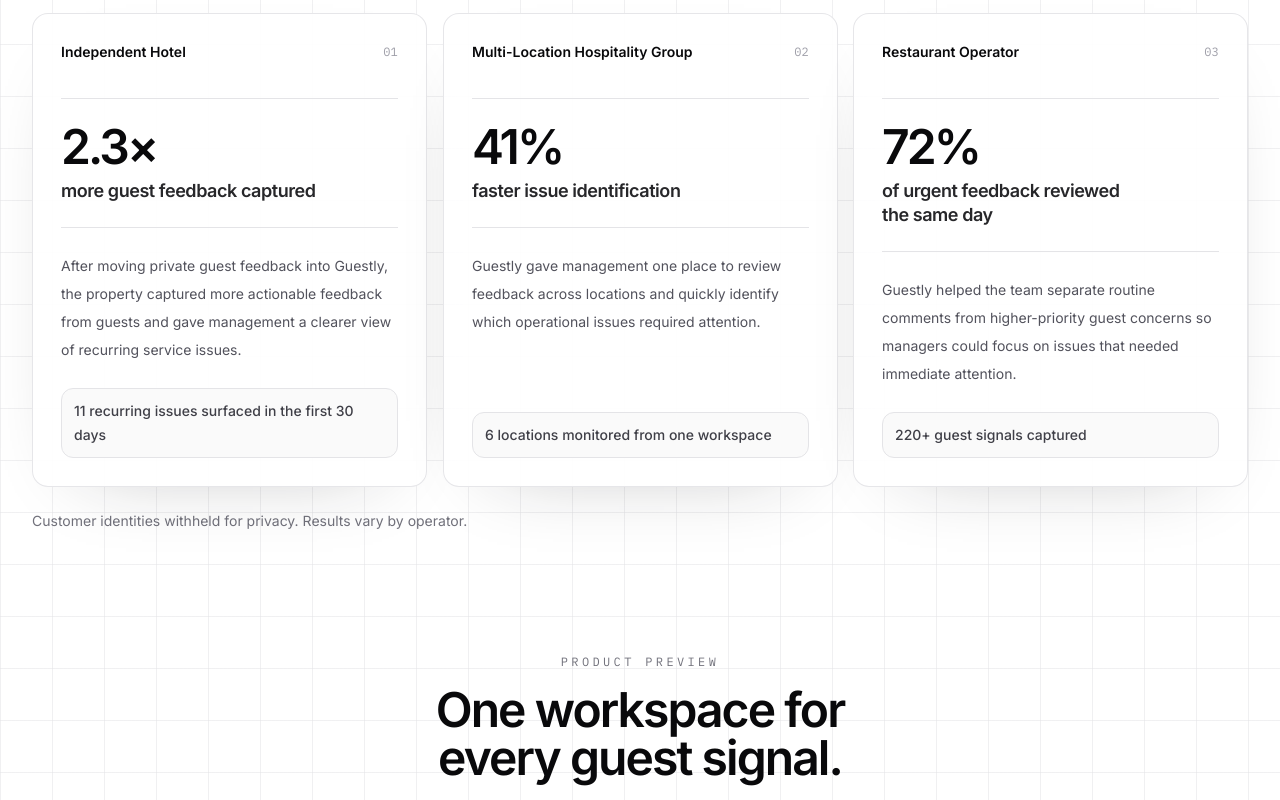
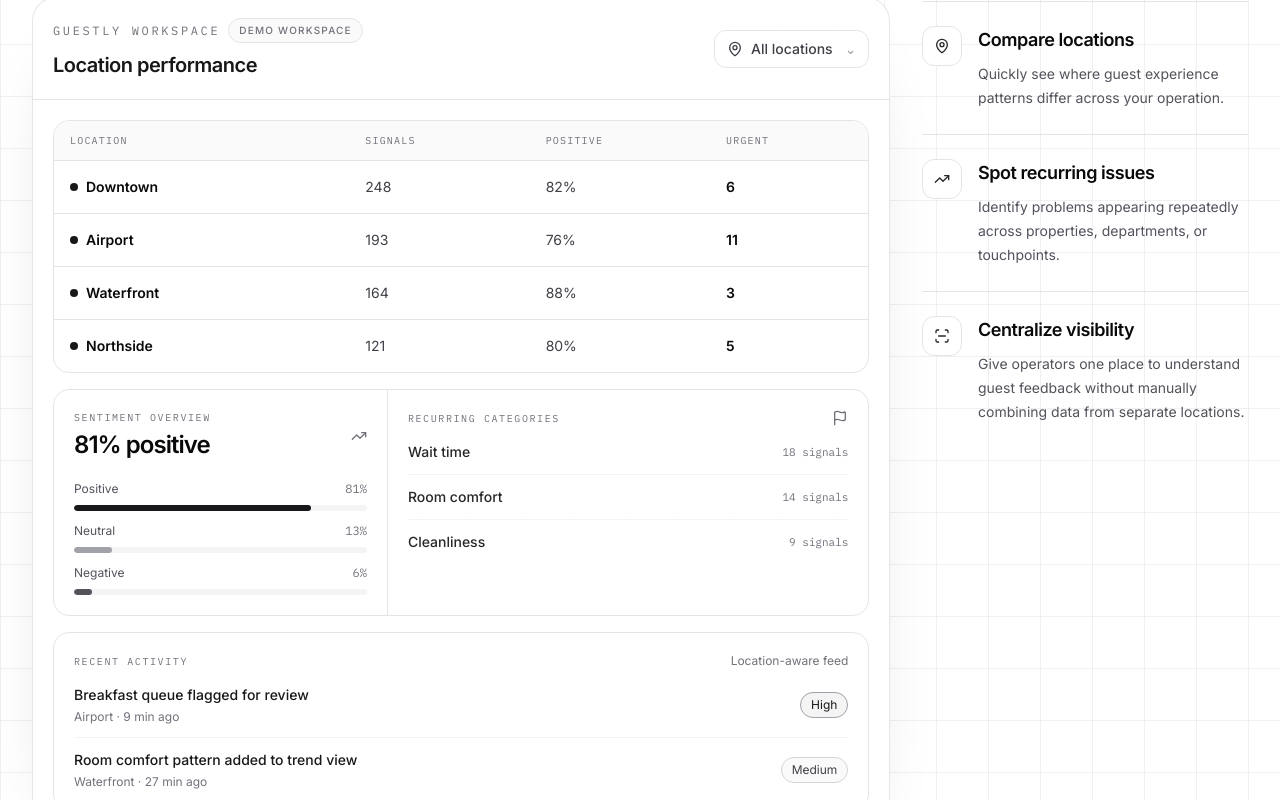
Before and after one commit to beragumruk/guestly, a React (Vite) app in the folder apps/landing/: page / in a window 1280 px wide. Shown: the part 2920-3720 px from the top of the page. Built offline with nearby package versions, Linux system fonts and the light colour scheme; no server answers.

Commit message:
site update

```diff
--- a/apps/landing/src/App.jsx
+++ b/apps/landing/src/App.jsx
@@ -111,6 +111,48 @@
   { label: 'Positive', value: 58, color: 'bg-zinc-900' },
   { label: 'Neutral', value: 24, color: 'bg-zinc-400' },
   { label: 'Negative', value: 18, color: 'bg-zinc-600' },
+];
+
+const locationPerformance = [
+  { name: 'Downtown', signals: '248', positive: '82%', urgent: '6' },
+  { name: 'Airport', signals: '193', positive: '76%', urgent: '11' },
+  { name: 'Waterfront', signals: '164', positive: '88%', urgent: '3' },
+  { name: 'Northside', signals: '121', positive: '80%', urgent: '5' },
+];
+
+const locationSentiment = [
+  { label: 'Positive', value: 81, color: 'bg-zinc-900' },
+  { label: 'Neutral', value: 13, color: 'bg-zinc-400' },
+  { label: 'Negative', value: 6, color: 'bg-zinc-600' },
+];
+
+const locationCategories = [
+  { label: 'Wait time', count: '18 signals' },
+  { label: 'Room comfort', count: '14 signals' },
+  { label: 'Cleanliness', count: '9 signals' },
+];
+
+const locationActivity = [
+  { location: 'Airport', text: 'Breakfast queue flagged for review', priority: 'High', time: '9 min ago' },
+  { location: 'Waterfront', text: 'Room comfort pattern added to trend view', priority: 'Medium', time: '27 min ago' },
+];
+
+const locationCapabilities = [
+  {
+    title: 'Compare locations',
+    text: 'Quickly see where guest experience patterns differ across your operation.',
+    icon: MapPin,
+  },
+  {
+    title: 'Spot recurring issues',
+    text: 'Identify problems appearing repeatedly across properties, departments, or touchpoints.',
+    icon: TrendingUp,
+  },
+  {
+    title: 'Centralize visibility',
+    text: 'Give operators one place to understand guest feedback without manually combining data from separate locations.',
+    icon: ScanLine,
+  },
 ];
 
 const recentFeedback = [
@@ -759,6 +801,138 @@
   );
 }
 
+function MultiLocationVisibility() {
+  return (
+    <section className="section-padding">
+      <div className="mx-auto max-w-7xl px-5 sm:px-6 lg:px-8">
+        <SectionHeading
+          eyebrow="Multi-location operations"
+          title="Visibility across every location."
+          text="See what guests are experiencing across your operation, from individual touchpoints to multiple properties, in one place."
+        />
+
+        <div className="mt-10 grid gap-8 lg:grid-cols-[minmax(0,1.45fr)_minmax(18rem,0.55fr)] lg:items-start">
+          <Reveal>
+            <GlassCard className="overflow-hidden rounded-[1.5rem]">
+              <div className="flex flex-col gap-4 border-b border-zinc-200 p-5 sm:flex-row sm:items-center sm:justify-between">
+                <div>
+                  <div className="flex flex-wrap items-center gap-2">
+                    <p className="font-mono text-xs uppercase tracking-[0.22em] text-zinc-500">Guestly workspace</p>
+                    <span className="rounded-full border border-zinc-200 bg-zinc-50 px-2.5 py-1 text-[10px] font-medium uppercase tracking-[0.12em] text-zinc-500">
+                      Demo workspace
+                    </span>
+                  </div>
+                  <h3 className="mt-2 text-xl font-semibold tracking-tight text-white">Location performance</h3>
+                </div>
+                <div className="inline-flex w-fit items-center gap-2 rounded-xl border border-zinc-200 bg-white px-3 py-2 text-sm font-medium text-zinc-700">
+                  <MapPin className="h-4 w-4" />
+                  All locations
+                  <span className="ml-1 text-zinc-400">⌄</span>
+                </div>
+              </div>
+
+              <div className="p-4 sm:p-5">
+                <div className="overflow-hidden rounded-2xl border border-zinc-200">
+                  <div className="grid grid-cols-[1.25fr_.75fr_.75fr_.55fr] gap-2 border-b border-zinc-200 bg-zinc-50 px-4 py-3 font-mono text-[9px] uppercase tracking-[0.12em] text-zinc-500 sm:text-[10px]">
+                    <span>Location</span>
+                    <span>Signals</span>
+                    <span>Positive</span>
+                    <span>Urgent</span>
+                  </div>
+                  {locationPerformance.map((location, index) => (
+                    <div key={location.name} className={`grid grid-cols-[1.25fr_.75fr_.75fr_.55fr] items-center gap-2 px-4 py-4 ${index < locationPerformance.length - 1 ? 'border-b border-zinc-200' : ''}`}>
+                      <div className="flex min-w-0 items-center gap-2">
+                        <span className="h-2 w-2 shrink-0 rounded-full bg-zinc-900" />
+                        <span className="truncate text-sm font-semibold text-zinc-950">{location.name}</span>
+                      </div>
+                      <span className="text-sm text-zinc-700">{location.signals}</span>
+                      <span className="text-sm text-zinc-700">{location.positive}</span>
+                      <span className="text-sm font-semibold text-zinc-950">{location.urgent}</span>
+                    </div>
+                  ))}
+                </div>
+
+                <div className="mt-4 grid overflow-hidden rounded-2xl border border-zinc-200 md:grid-cols-[0.82fr_1.18fr]">
+                  <div className="border-b border-zinc-200 p-5 md:border-b-0 md:border-r">
+                    <div className="flex items-center justify-between gap-3">
+                      <div>
+                        <p className="font-mono text-[10px] uppercase tracking-[0.16em] text-zinc-500">Sentiment overview</p>
+                        <p className="mt-1 text-2xl font-semibold tracking-[-0.04em] text-zinc-950">81% positive</p>
+                      </div>
+                      <TrendingUp className="h-4 w-4 text-zinc-500" />
+                    </div>
+                    <div className="mt-5 space-y-3">
+                      {locationSentiment.map((item) => (
+                        <div key={item.label}>
+                          <div className="flex items-center justify-between text-xs">
+                            <span className="text-zinc-600">{item.label}</span>
+                            <span className="font-mono text-zinc-500">{item.value}%</span>
+                          </div>
+                          <div className="mt-2 h-1.5 overflow-hidden rounded-full bg-zinc-100">
+                            <div className={`h-full rounded-full ${item.color}`} style={{ width: `${item.value}%` }} />
+                          </div>
+                        </div>
+                      ))}
+                    </div>
+                  </div>
+                  <div className="p-5">
+                    <div className="flex items-center justify-between gap-3">
+                      <p className="font-mono text-[10px] uppercase tracking-[0.16em] text-zinc-500">Recurring categories</p>
+                      <Flag className="h-4 w-4 text-zinc-500" />
+                    </div>
+                    <div className="mt-4 space-y-3">
+                      {locationCategories.map((category) => (
+                        <div key={category.label} className="flex items-center justify-between gap-3 border-b border-zinc-100 pb-3 last:border-0 last:pb-0">
+                          <span className="text-sm font-medium text-zinc-800">{category.label}</span>
+                          <span className="whitespace-nowrap font-mono text-[11px] text-zinc-500">{category.count}</span>
+                        </div>
+                      ))}
+                    </div>
+                  </div>
+                </div>
+
+                <div className="mt-4 rounded-2xl border border-zinc-200 p-5">
+                  <div className="flex items-center justify-between gap-3">
+                    <p className="font-mono text-[10px] uppercase tracking-[0.16em] text-zinc-500">Recent activity</p>
+                    <span className="text-xs text-zinc-500">Location-aware feed</span>
+                  </div>
+                  <div className="mt-4 space-y-3">
+                    {locationActivity.map((activity) => (
+                      <div key={`${activity.location}-${activity.text}`} className="flex flex-col gap-2 border-b border-zinc-100 pb-3 last:border-0 last:pb-0 sm:flex-row sm:items-center sm:justify-between">
+                        <div className="min-w-0">
+                          <p className="text-sm font-medium text-zinc-900">{activity.text}</p>
+                          <p className="mt-1 text-xs text-zinc-500">{activity.location} · {activity.time}</p>
+                        </div>
+                        <PriorityBadge priority={activity.priority} />
+                      </div>
+                    ))}
+                  </div>
+                </div>
+              </div>
+            </GlassCard>
+          </Reveal>
+
+          <div className="border-t border-zinc-200 lg:mt-1">
+            {locationCapabilities.map(({ title, text, icon: Icon }, index) => (
+              <Reveal key={title} delay={index * 70}>
+                <div className={`flex gap-4 py-6 ${index < locationCapabilities.length - 1 ? 'border-b border-zinc-200' : ''}`}>
+                  <span className="grid h-10 w-10 shrink-0 place-items-center rounded-xl border border-zinc-200 bg-white text-zinc-800">
+                    <Icon className="h-4 w-4" />
+                  </span>
+                  <div>
+                    <h3 className="text-lg font-semibold tracking-tight text-zinc-950">{title}</h3>
+                    <p className="mt-2 text-sm leading-6 text-zinc-600">{text}</p>
+                  </div>
+                </div>
+              </Reveal>
+            ))}
+          </div>
+        </div>
+      </div>
+    </section>
+  );
+}
+
 function CustomerOutcomes() {
   return (
     <section className="section-padding">
@@ -1243,6 +1417,7 @@
         <Hero />
         <HowItWorks />
         <Features />
+        <MultiLocationVisibility />
         <CustomerOutcomes />
         <DemoPreview />
         <Pricing />
```
